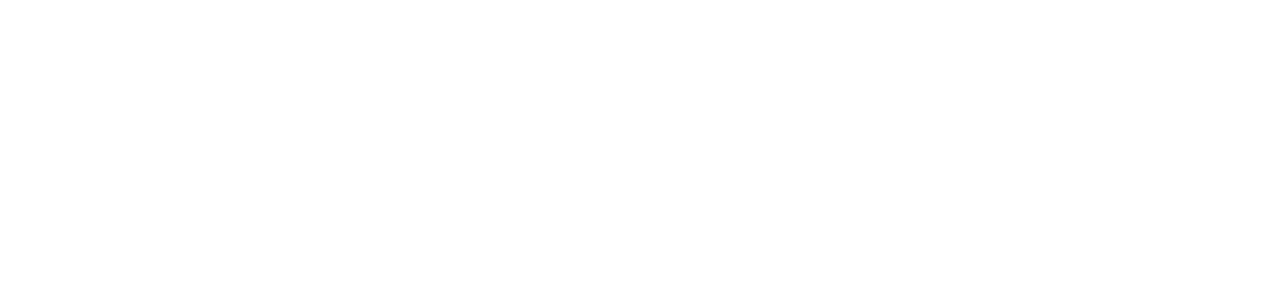
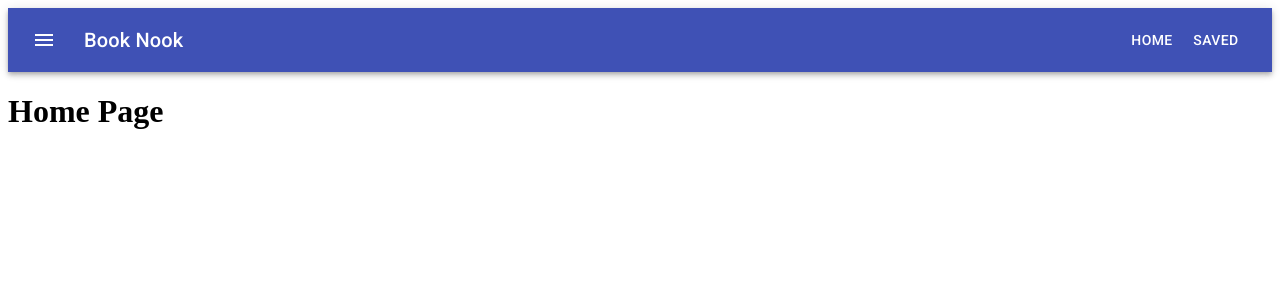
Before and after one commit to ShaneMit/BookNook, a React (Create React App) app in the folder client/: page / in a window 1280 px wide. Shown: the top 300 px of the page. Built offline with nearby package versions, Linux system fonts and the light colour scheme.

Commit message:
Created Navbar, Home, and Saved pages

```diff
--- a/client/src/App.js
+++ b/client/src/App.js
@@ -4,17 +4,21 @@
   Switch,
   Route
 } from 'react-router-dom'
+import Navbar from './components/Navbar'
+import Home from './pages/Home'
+import Saved from './pages/Saved'
 
 const App = () => {
   return (
     <Router>
       <div>
+        <Navbar />
         <Switch>
           <Route exact path='/'>
-
+            <Home />
           </Route>
           <Route path='/saved'>
-
+            <Saved />
           </Route>
         </Switch>
       </div>
--- /dev/null
+++ b/client/src/components/Navbar/Navbar.js
@@ -0,0 +1,53 @@
+import React from 'react'
+import { Link } from 'react-router-dom'
+import { makeStyles } from '@material-ui/core/styles'
+import AppBar from '@material-ui/core/AppBar'
+import Toolbar from '@material-ui/core/Toolbar'
+import Typography from '@material-ui/core/Typography'
+import Button from '@material-ui/core/Button'
+import IconButton from '@material-ui/core/IconButton'
+import MenuIcon from '@material-ui/icons/Menu'
+
+const useStyles = makeStyles((theme) => ({
+  root: {
+    flexGrow: 1,
+  },
+  menuButton: {
+    marginRight: theme.spacing(2),
+  },
+  title: {
+    flexGrow: 1,
+  },
+  link: {
+    textDecoration: 'none',
+    color: 'inherit'
+  }
+}))
+
+const Navbar = () => {
+  const classes = useStyles()
+  return (
+    <div className={classes.root}>
+      <AppBar position="static">
+        <Toolbar>
+          <IconButton edge="start" className={classes.menuButton} color="inherit" aria-label="menu">
+            <MenuIcon />
+          </IconButton>
+          <Typography variant="h6" className={classes.title}>
+            <Link to="/" className={classes.link}>
+              Book Nook
+            </Link>
+          </Typography>
+          <Link to="/" className={classes.link}>
+            <Button color="inherit">Home</Button>
+          </Link>
+          <Link to="/saved" className={classes.link}>
+            <Button color="inherit" >Saved</Button>
+          </Link>
+        </Toolbar>
+      </AppBar>
+    </div>
+  )
+}
+
+export default Navbar
--- /dev/null
+++ b/client/src/components/Navbar/index.js
@@ -0,0 +1 @@
+export { default } from './Navbar.js'
--- /dev/null
+++ b/client/src/pages/Home/Home.js
@@ -0,0 +1,11 @@
+import React from 'react'
+
+const Home = () => {
+  return (
+    <>
+      <h1>Home Page</h1>
+    </>
+  )
+}
+
+export default Home
--- /dev/null
+++ b/client/src/pages/Home/index.js
@@ -0,0 +1 @@
+export { default } from './Home.js'
--- /dev/null
+++ b/client/src/pages/Saved/Saved.js
@@ -0,0 +1,11 @@
+import React from 'react'
+
+const Saved = () => {
+  return (
+    <>
+      <h1>Saved Page</h1>
+    </>
+  )
+}
+
+export default Saved
--- /dev/null
+++ b/client/src/pages/Saved/index.js
@@ -0,0 +1 @@
+export { default } from './Saved.js'
```
Also changed, not shown: 1 other file (tests, documents, lock files or other folders).
